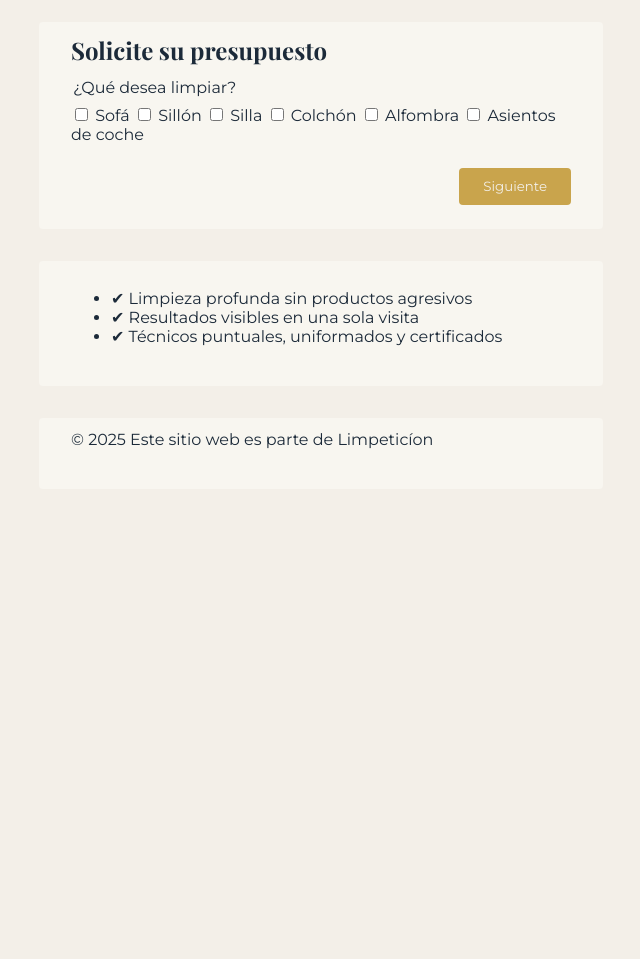
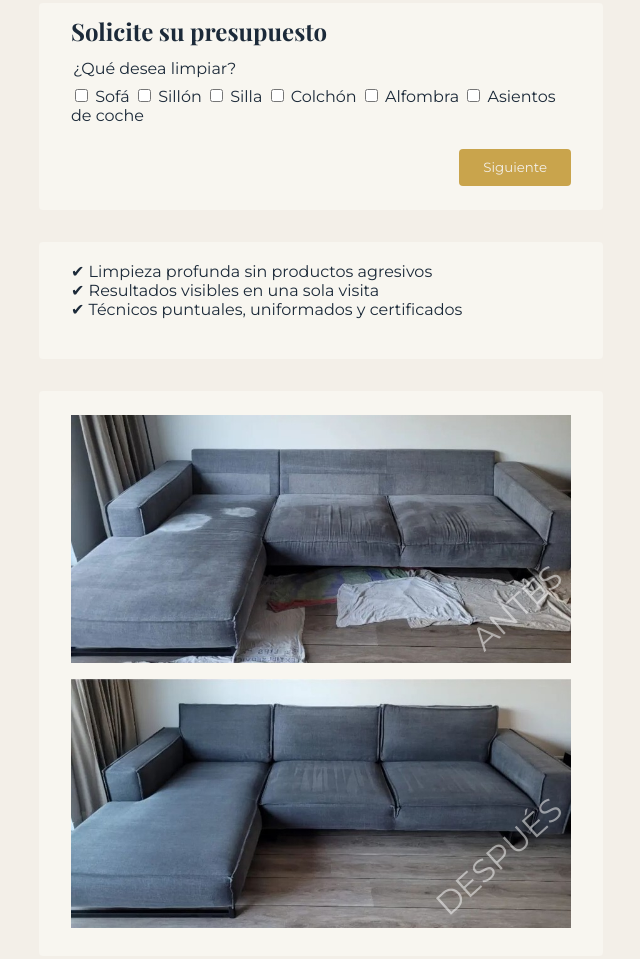
Before and after one commit to ebabel-eu/limpeticion, a website: page index.html in a window 1280 px wide. Shown: the part 639-1598 px from the top of the page, without its empty margins (319-959 px from the left). Drawn offline with nearby package versions, Linux system fonts and the light colour scheme.

Commit message:
Add before and after images

```diff
--- a/index.html
+++ b/index.html
@@ -61,6 +61,44 @@
 
     p {
       margin: 0 0 1em;
+    }
+
+    ul {
+      list-style: none;
+      padding-left: 0;
+      margin: .5em 0 1em;
+    }
+
+    p.antes, p.despues {
+      position: relative;
+      margin: .75em 0;
+    }
+    p.despues {
+      margin-bottom: 0;
+    }
+    p.antes img, p.despues img {
+      width: 100%;
+    }
+    p.antes::before,
+    p.despues::before {
+      display: block;
+      width: 100px;
+      height: 100px;
+      background-color: transparent;
+      position: absolute;
+      opacity: .5;
+      color: white;
+      font-size: 2em;
+      transform: rotate(318deg);
+      bottom: -16px;
+    }
+    p.antes::before {
+      content: "ANTES";
+      right: -13px;
+    }
+    p.despues::before {
+      content: "DESPUÉS";
+      right: 23px;
     }
 
     header,
@@ -331,6 +369,36 @@
     </ul>
   </section>
 
+  <section>
+    <p class="antes"><img src="images/17_antes.jpg" alt="Antes" /></p>
+    <p class="despues"><img src="images/17_despues.jpg" alt="Despues" /></p>
+  </section>
+
+  <section>
+    <p class="antes"><img src="images/2_antes.jpg" alt="Antes" /></p>
+    <p class="despues"><img src="images/2_despues.jpg" alt="Despues" /></p>
+  </section>
+
+  <section>
+    <p class="antes"><img src="images/5_antes.jpg" alt="Antes" /></p>
+    <p class="despues"><img src="images/5_despues.jpg" alt="Despues" /></p>
+  </section>
+
+  <section>
+    <p class="antes"><img src="images/12_antes.jpg" alt="Antes" /></p>
+    <p class="despues"><img src="images/12_despues.jpg" alt="Despues" /></p>
+  </section>
+
+  <section>
+    <p class="antes"><img src="images/19_antes.jpg" alt="Antes" /></p>
+    <p class="despues"><img src="images/19_despues.jpg" alt="Despues" /></p>
+  </section>
+
+  <section>
+    <p class="antes"><img src="images/20_antes.jpg" alt="Antes" /></p>
+    <p class="despues"><img src="images/20_despues.jpg" alt="Despues" /></p>
+  </section>
+
   <footer>
     <p>&copy; 2025 Este sitio web es parte de Limpeticíon</p>
   </footer>
```
Also changed, not shown: images/12_antes.jpg (added), images/12_despues.jpg (added), images/17_antes.jpg (added), images/17_despues.jpg (added), images/19_antes.jpg (added), images/19_despues.jpg (added), images/20_antes.jpg (added), images/20_despues.jpg (added), images/2_antes.jpg (added), images/2_despues.jpg (added), images/5_antes.jpg (added), images/5_despues.jpg (added), 1 other file.
